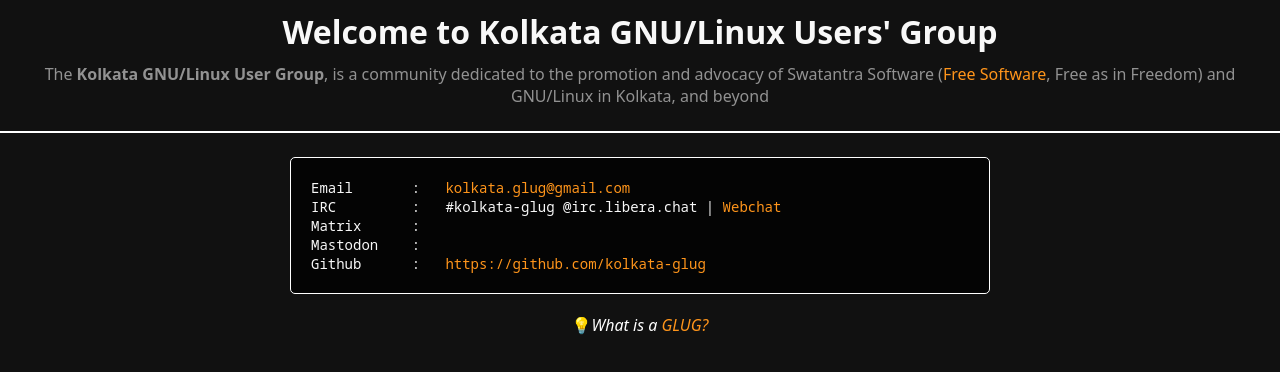
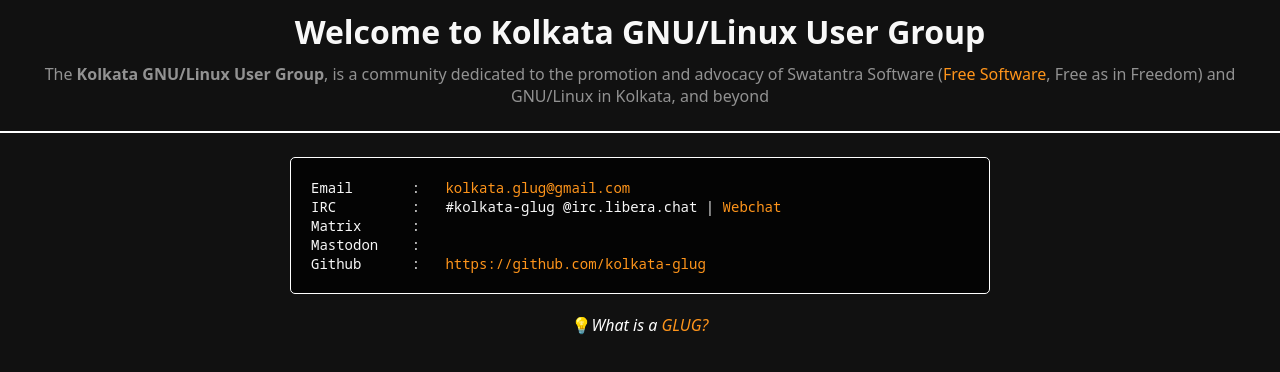
Before and after one commit to kolkata-glug/kolkata-glug.github.io, a website: page index.html in a window 1280 px wide. Drawn offline with Linux system fonts and the light colour scheme.

Commit message:
Update index.html

```diff
--- a/index.html
+++ b/index.html
@@ -6,11 +6,11 @@
     <link rel="shortcut icon" href="https://www.gnu.org/graphics/gnu-head-mini.png" type="image/x-icon">
     <link rel="stylesheet" href="styles/index.css">
     <link rel="stylesheet" href="styles/fonts.css">
-    <title>Kolkata GNU/Linux User's Group</title>
+    <title>Kolkata GNU/Linux User Group</title>
 </head>
 <body>
     <main>
-        <h1>Welcome to Kolkata GNU/Linux Users' Group</h1>
+        <h1>Welcome to Kolkata GNU/Linux User Group</h1>
         <p id="description">The <b>Kolkata GNU/Linux User Group</b>, is a community dedicated to the promotion and advocacy of Swatantra Software (<a href="https://www.gnu.org/philosophy/free-sw.html" target="_blank">Free Software</a>, Free as in Freedom) and GNU/Linux in Kolkata, and beyond</p>
         <hr>
         <pre id="socials">Email       :   <a href="mailto:kolkata.glug@gmail.com">kolkata.glug@gmail.com</a>
```
